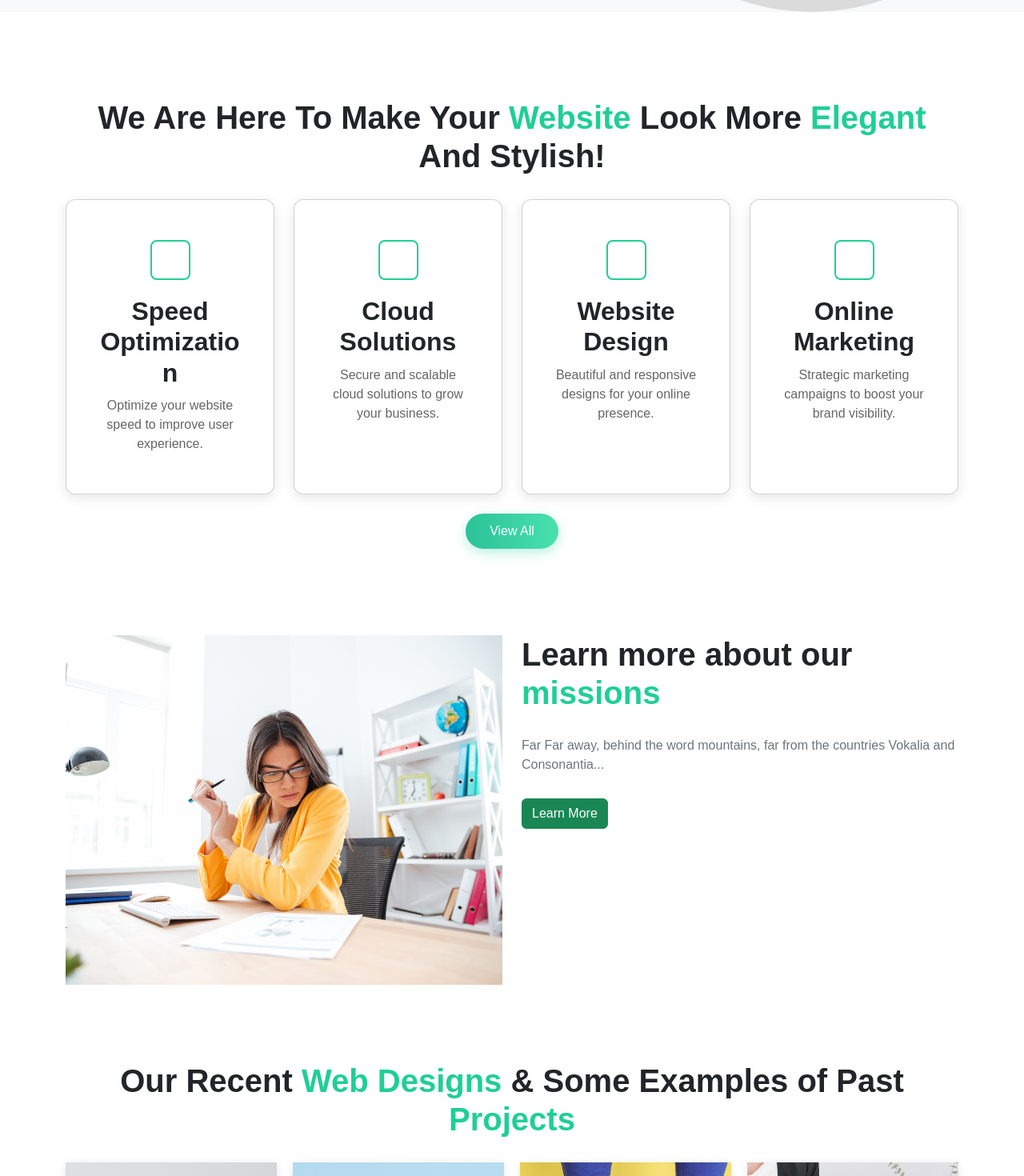
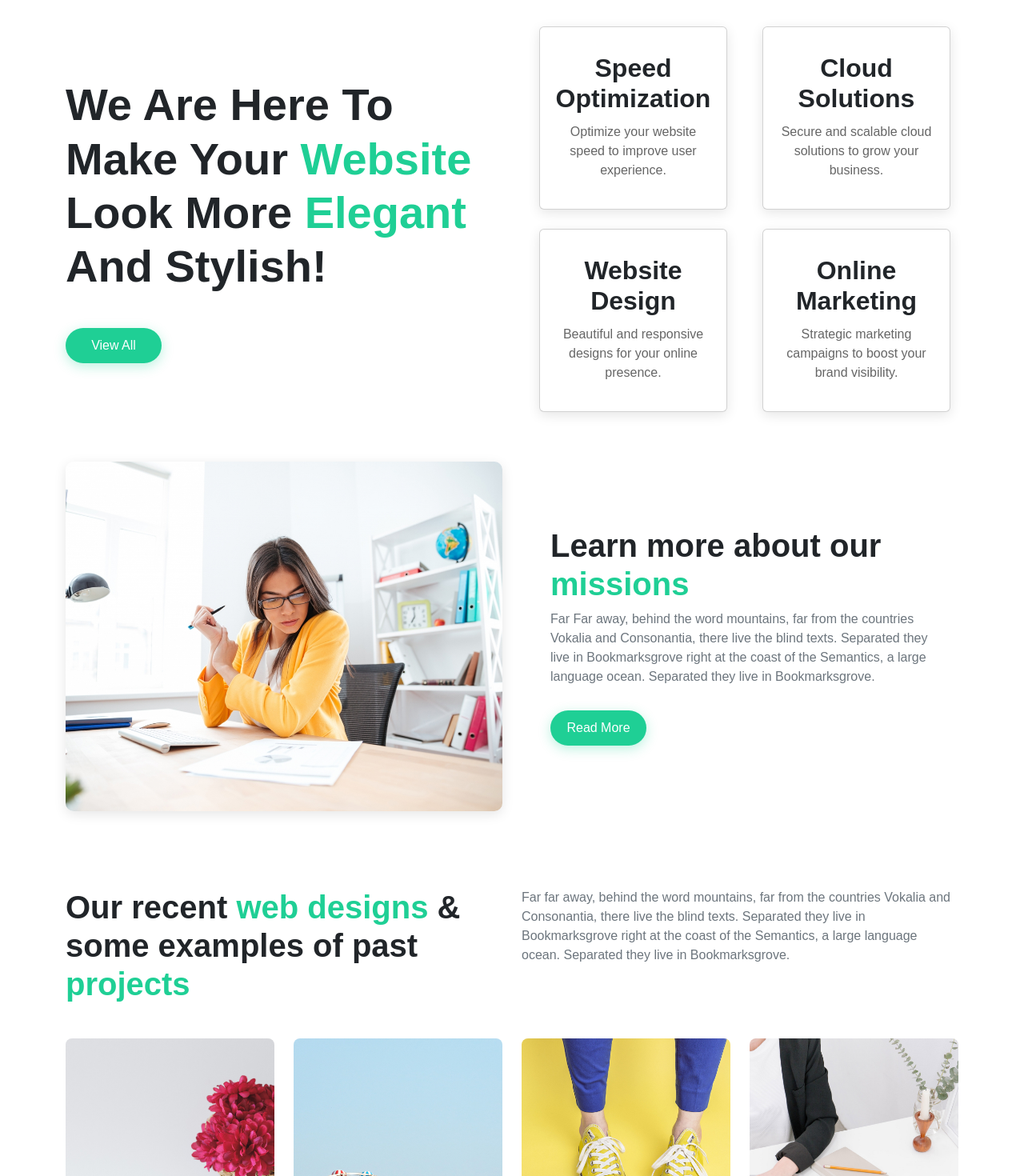
Before and after one commit to SalvatoreC94/proj-html-vuejs, a Vue app: page / in a window 1280 px wide. Shown: the part 680-2150 px from the top of the page at 80% size. Built offline with nearby package versions, Linux system fonts and the light colour scheme.

Commit message:
fixato main

```diff
--- a/src/components/AppMain.vue
+++ b/src/components/AppMain.vue
@@ -1,7 +1,58 @@
+<script>
+export default {
+  name: 'HomePage',
+  data() {
+    return {
+      services: [
+        { title: 'Speed Optimization', description: 'Optimize your website speed to improve user experience.' },
+        { title: 'Cloud Solutions', description: 'Secure and scalable cloud solutions to grow your business.' },
+        { title: 'Website Design', description: 'Beautiful and responsive designs for your online presence.' },
+        { title: 'Online Marketing', description: 'Strategic marketing campaigns to boost your brand visibility.' }
+      ],
+      projects: [
+        { src: '/public/img/images/ina-soulis-227104-unsplash-1024x1024.jpg', alt: 'Project 1' },
+        { src: '/public/img/images/sunisa-misa-531163-unsplash-1024x1024.jpg', alt: 'Project 2' },
+        { src: '/public/img/images/355H-1024x1024.jpg', alt: 'Project 3' },
+        { src: '/public/img/images/photo-1448932252197-d19750584e56-1024x1024.jpg', alt: 'Project 4' },
+        { src: '/public/img/images/business-competition-PB366D8-1024x1024.jpg', alt: 'Project 5' },
+        { src: '/public/img/images/cozy-sofa-in-living-room-PQR5AB9-1024x1024.jpg', alt: 'Project 6' },
+        { src: '/public/img/images/aa9a4539-PQGJ7HU-1024x1024.jpg', alt: 'Project 7' },
+        { src: '/public/img/images/cody-davis-253928-unsplash-1024x1024.jpg', alt: 'Project 8' }
+      ],
+      blogPosts: [
+        {
+          title: 'Marketing Ideas',
+          image: '/public/img/images/serious-businesswoman-with-documents-talking-on-P9Q6LX6-1024.jpg',
+          date: 'May 24, 2018 - Alex',
+          excerpt: 'Explore new marketing strategies to increase your sales.'
+        },
+        {
+          title: 'Rest During Working Hours',
+          image: '/public/img/images/Businessman-at-the-desk-in-his-office-resting--1024x768.jpg',
+          date: 'May 24, 2018 - Alex',
+          excerpt: 'Understanding the balance between work and rest.'
+        },
+        {
+          title: 'Develop Your Startup Idea',
+          image: '/public/img/images/simple-home-office-with-tree-PBXRXYB-large-1024x768.jpg',
+          date: 'May 24, 2018 - Alex',
+          excerpt: 'From idea to execution: steps to start your business.'
+        }
+      ],
+      pricing:[
+        { title: 'Designing', cost: '$10 / Design', features: ['Creative design enabled', 'Vibrant color usage', 'Eye-catching design', 'Extreme typography', 'Exceptional design'] },
+        { title: 'Development', cost: '$15 / Design', features: ['Creative design enabled', 'Vibrant color usage', 'Eye-catching design', 'Extreme typography', 'Exceptional design'] },
+        { title: 'SEO', cost: '$10 / Product', features: ['Creative design enabled', 'Vibrant color usage', 'Eye-catching design', 'Extreme typography', 'Exceptional design'] }
+      ]
+    };
+  }
+};
+</script>
+
 <template>
   <main>
     <!-- Header Section -->
-    <header class="header-section container-fluid p-0">
+    <header class="header-section container-fluid">
   <div class="row">
     <div class="col-lg-6 d-flex flex-column justify-content-center align-items-start p-5">
       <p class="experience-text">17 YEARS OF EXPERIENCE</p>
@@ -25,45 +76,64 @@
 
 
     <!-- Services Section -->
-    <section class="services-section text-center my-5">
-  <div class="container">
-    <h2>We Are Here To Make Your <span class="highlight">Website</span> Look More <span class="highlight">Elegant</span> And Stylish!</h2>
-    <div class="row mt-4">
-      <div class="col-md-6 col-lg-3 mb-4" v-for="service in services" :key="service.title">
-        <div class="card service-card">
-          <div class="card-body">
-            <div class="service-icon"><!-- Placeholder for icon if needed --></div>
+    <section class="services-section text-center m my-5">
+  <div class="container d-flex align-items-center">
+    <!-- Testo a sinistra -->
+    <div class="text-container  col-md-6">
+      <h1>We Are Here To Make Your <span class="highlight">Website</span> Look More <span class="highlight">Elegant</span> And Stylish!</h1>
+      <button class="btn btn-success view-all-btn mt-4">View All</button>
+    </div>
+
+    <!-- Carte a destra -->
+    <div class="cards-container row col-md-6">
+      <div class="col-md-6 col-lg-6 mb-4" v-for="service in services" :key="service.title">
+        <div class="card service-card h-100">
+          <div class="card-body d-flex flex-column">
+            <div class="service-icon mb-3"><!-- Placeholder per l'icona --></div>
             <h5 class="card-title">{{ service.title }}</h5>
             <p class="card-text">{{ service.description }}</p>
           </div>
         </div>
       </div>
     </div>
-    <button class="btn btn-success view-all-btn">View All</button>
   </div>
 </section>
+
+
 
 
     <!-- Mission Section -->
     <section class="mission-section container my-5">
   <div class="row">
     <div class="col-md-6">
-          <img src="/public/img/images/businesswoman-analysing-document-P8WSNMC-1024x820.jpg" alt="Mission Image" class="img-fluid" />
+      <img src="/public/img/images/businesswoman-analysing-document-P8WSNMC-1024x820.jpg" alt="Mission Image" class="img-fluid main-image" />
     </div>
-        <div class="col-md-6">
+    <div class="col-md-6 d-flex flex-column justify-content-center p-5">
       <h2>Learn more about our <span class="highlight">missions</span></h2>
-          <p>Far Far away, behind the word mountains, far from the countries Vokalia and Consonantia...</p>
-          <button class="btn btn-success">Learn More</button>
+      <p>Far Far away, behind the word mountains, far from the countries Vokalia and Consonantia, there live the blind texts. Separated they live in Bookmarksgrove right at the coast of the Semantics, a large language ocean. Separated they live in Bookmarksgrove.</p>
+      <button class="btn btn-success">Read More</button>
     </div>
   </div>
 </section>
 
+
+
     <!-- Recent Projects Section -->
     <section class="recent-projects py-5">
   <div class="container">
-        <h2 class="text-center">Our Recent <span class="highlight">Web Designs</span> & Some Examples of Past <span class="highlight">Projects</span></h2>
-        <div class="projects-grid">
-          <div class="project-card" v-for="project in projects" :key="project.alt">
+    <div class="row">
+
+      <div class="col-lg-6 d-flex flex-column justify-content-center">
+        <h2>Our recent <span class="highlight">web designs</span> & some examples of past <span class="highlight">projects</span></h2>
+      </div>
+
+      <div class="col-lg-6">
+        <p>Far far away, behind the word mountains, far from the countries Vokalia and Consonantia, there live the blind texts. Separated they live in Bookmarksgrove right at the coast of the Semantics, a large language ocean. Separated they live in Bookmarksgrove.</p>
+      </div>
+    </div>
+
+    <div class="row mt-4 projects-grid">
+      <div class="col-md-3 project-card" v-for="project in projects" :key="project.alt">
         <img :src="project.src" :alt="project.alt" class="img-fluid" />
       </div>
     </div>
@@ -71,24 +141,33 @@
 </section>
 
     <!-- Stats Section -->
-    <section class="stats-section py-5 bg-light">
+    <section class="stats-section py-5">
   <div class="container">
-        <div class="row justify-content-center">
-          <div class="col-md-4 text-center">
-            <h2>280</h2>
+    <div class="row align-items-center">
+
+      <div class="col-lg-6 stats-bg p-5 text-white">
+        <h2 class="display-4">280</h2>
         <p>PROJECTS</p>
+        <h2 class="display-4">+3,500</h2>
+        <p>USERS' COMMENTS</p>
+        <h2 class="display-4">100%</h2>
+        <p>HAPPY CLIENTS</p>
       </div>
-          <div class="col-md-4 text-center">
-            <h2>+3,500</h2>
-            <p>USERS' COMMENTS</p>
-          </div>
-          <div class="col-md-4 text-center">
-            <h2>100%</h2>
-            <p>HAPPY CLIENTS</p>
+
+
+      <div class="col-lg-6 p-5">
+        <h2>We <span class="highlight">Love</span> What We Do</h2>
+        <p>Far far away, behind the word mountains, far from the countries Vokalia and Consonantia, there live the blind texts...</p>
+        <ul>
+          <li><i class="check-icon"></i> Far far away, behind the word mountains</li>
+          <li><i class="check-icon"></i> Large language ocean</li>
+          <li><i class="check-icon"></i> Far from the countries Vokalia and Consonantia</li>
+        </ul>
       </div>
     </div>
   </div>
 </section>
+
 
     <!-- Pricing Section -->
     <section class="pricing-section py-5">
@@ -176,59 +255,11 @@
     </div>
   </div>
 </section>
+
   </main>
 </template>
 
-<script>
-export default {
-  name: 'HomePage',
-  data() {
-    return {
-      services: [
-        { title: 'Speed Optimization', description: 'Optimize your website speed to improve user experience.' },
-        { title: 'Cloud Solutions', description: 'Secure and scalable cloud solutions to grow your business.' },
-        { title: 'Website Design', description: 'Beautiful and responsive designs for your online presence.' },
-        { title: 'Online Marketing', description: 'Strategic marketing campaigns to boost your brand visibility.' }
-      ],
-      projects: [
-        { src: '/public/img/images/ina-soulis-227104-unsplash-1024x1024.jpg', alt: 'Project 1' },
-        { src: '/public/img/images/sunisa-misa-531163-unsplash-1024x1024.jpg', alt: 'Project 2' },
-        { src: '/public/img/images/355H-1024x1024.jpg', alt: 'Project 3' },
-        { src: '/public/img/images/photo-1448932252197-d19750584e56-1024x1024.jpg', alt: 'Project 4' },
-        { src: '/public/img/images/business-competition-PB366D8-1024x1024.jpg', alt: 'Project 5' },
-        { src: '/public/img/images/cozy-sofa-in-living-room-PQR5AB9-1024x1024.jpg', alt: 'Project 6' },
-        { src: '/public/img/images/aa9a4539-PQGJ7HU-1024x1024.jpg', alt: 'Project 7' },
-        { src: '/public/img/images/cody-davis-253928-unsplash-1024x1024.jpg', alt: 'Project 8' }
-      ],
-      blogPosts: [
-        {
-          title: 'Marketing Ideas',
-          image: '/public/img/images/serious-businesswoman-with-documents-talking-on-P9Q6LX6-1024.jpg',
-          date: 'May 24, 2018 - Alex',
-          excerpt: 'Explore new marketing strategies to increase your sales.'
-        },
-        {
-          title: 'Rest During Working Hours',
-          image: '/public/img/images/Businessman-at-the-desk-in-his-office-resting--1024x768.jpg',
-          date: 'May 24, 2018 - Alex',
-          excerpt: 'Understanding the balance between work and rest.'
-        },
-        {
-          title: 'Develop Your Startup Idea',
-          image: '/public/img/images/simple-home-office-with-tree-PBXRXYB-large-1024x768.jpg',
-          date: 'May 24, 2018 - Alex',
-          excerpt: 'From idea to execution: steps to start your business.'
-        }
-      ],
-      pricing:[
-        { title: 'Designing', cost: '$10 / Design', features: ['Creative design enabled', 'Vibrant color usage', 'Eye-catching design', 'Extreme typography', 'Exceptional design'] },
-        { title: 'Development', cost: '$15 / Design', features: ['Creative design enabled', 'Vibrant color usage', 'Eye-catching design', 'Extreme typography', 'Exceptional design'] },
-        { title: 'SEO', cost: '$10 / Product', features: ['Creative design enabled', 'Vibrant color usage', 'Eye-catching design', 'Extreme typography', 'Exceptional design'] }
-      ]
-    };
-  }
-};
-</script>
+
 
 <style scoped>
 .header-section {
@@ -284,105 +315,138 @@ p {
 .social-icons a:hover {
   color: #1fcf95;
 }
+.services-section .container {
+  display: flex;
+  justify-content: space-between;
+  align-items: center;
+}
 
-.services-section {
-  padding: 60px 0;
+.text-container {
   text-align: left;
+}
+
+.cards-container {
+  display: flex;
+  flex-wrap: wrap;
+}
+
+.card {
+  height: 100%;
+  box-shadow: 0 4px 15px rgba(0, 0, 0, 0.1);
+  margin: 10px;
+  display: flex;
+  flex-direction: column;
+  justify-content: space-between;
+  transition: transform 0.3s ease, box-shadow 0.3s ease, background-color 0.3s ease; /* Aggiungi transizioni */
+}
+
+/* Hover effetto */
+.card:hover {
+  transform: translateY(-5px);
+  background-color: #1fcf95;
+  box-shadow: 0 6px 20px rgba(0, 0, 0, 0.2);
+}
+
+.view-all-btn {
+  margin-top: 20px;
+}
+
+.main-image {
+  position: relative;
+  z-index: 2;
+  border-radius: 10px;
+  box-shadow: 0 4px 15px rgba(0, 0, 0, 0.1);
 }
 
 h2 {
   font-size: 2.5rem;
-  font-weight: 700;
-  margin-bottom: 30px;
+  font-weight: bold;
 }
 
 .highlight {
   color: #1fcf95;
-  font-weight: 700;
+  font-weight: bold;
 }
 
-.card-container {
-  display: flex;
-  justify-content: space-between;
+button.btn-success {
+  background-color: #1fcf95;
+  border: none;
+  width: 120px;
+  padding: 10px 20px;
+  border-radius: 30px;
+  box-shadow: 0 4px 15px rgba(31, 207, 149, 0.3);
 }
 
-.service-card {
-  background-color: #fff;
-  border-radius: 12px;
-  box-shadow: 0 4px 15px rgba(0, 0, 0, 0.1);
-  padding: 20px;
-  transition: transform 0.3s ease-in-out;
-  height: 100%;
+button.btn-success:hover {
+  background-color: #17a589;
+  box-shadow: 0 6px 20px rgba(31, 207, 149, 0.5);
 }
 
-.service-card:hover {
-  transform: translateY(-5px);
+.recent-projects h2 {
+  font-size: 2.5rem;
+  font-weight: bold;
+  line-height: 1.2;
+  margin-bottom: 20px;
 }
 
-.card-body {
-  padding: 30px 20px;
-  text-align: center;
+.recent-projects .highlight {
+  color: #1fcf95;
 }
 
-.card-title {
-  font-size: 1.25rem;
-  font-weight: 600;
-  margin-top: 15px;
+.recent-projects p {
+  font-size: 1rem;
+  color: #6c757d;
 }
 
-.card-text {
-  font-size: 1rem;
-  color: #6c757d;
-  margin-top: 10px;
+.project-card img {
+  width: 100%;
+  height: auto;
+  border-radius: 8px;
+  transition: transform 0.3s ease;
 }
 
-.service-icon {
-  width: 50px;
-  height: 50px;
-  background-color: transparent;
-  border: 2px solid #1fcf95;
-  border-radius: 8px;
-  margin: 0 auto 20px;
-}
-
-.view-all-btn {
-  background: linear-gradient(90deg, rgba(43, 194, 152, 1) 0%, rgba(72, 225, 173, 1) 100%);
-  border: none;
-  border-radius: 50px;
-  padding: 10px 30px;
-  font-size: 1rem;
-  color: #fff;
-  transition: background 0.3s ease-in-out;
-  box-shadow: 0 5px 15px rgba(31, 207, 149, 0.3);
-}
-
-.view-all-btn:hover {
-  background: rgba(31, 207, 149, 1);
-  box-shadow: 0 8px 25px rgba(31, 207, 149, 0.5);
-}
-
-
-.mission-section img {
-  max-width: 100%;
-  height: auto;
-}
-
-.projects-grid {
-  display: grid;
-  grid-template-columns: repeat(4, 1fr);
-  gap: 20px;
-}
-
-.projects-grid img {
-  width: 100%;
-  height: auto;
-  box-shadow: 0 2px 10px rgba(0, 0, 0, 0.1);
+.project-card:hover img {
+  transform: scale(1.05);
 }
 
 .stats-section {
-  background-color: #e9ecef;
-  padding: 50px 0;
+  position: relative;
+  background-color: #f8f9fa;
 }
+
+.stats-bg {
+  background-color: #1fcf95;
+  border-radius: 15px;
+  color: #fff;
+  padding: 40px;
+}
+
+h2 .highlight {
+  color: #1fcf95;
+}
+
+.check-icon {
+  color: #1fcf95;
+  margin-right: 10px;
+}
+
+ul {
+  list-style: none;
+  padding: 0;
+}
+
+ul li {
+  font-size: 1.2rem;
+  margin-bottom: 10px;
+}
+
+ul li::before {
+  content: '\2713';
+  color: #1fcf95;
+  font-weight: bold;
+  margin-right: 10px;
+}
+
 
 .pricing-section .pricing-card {
   display: inline-block;
@@ -465,7 +529,7 @@ h2 {
   box-shadow: 0 4px 15px rgba(0, 0, 0, 0.1);
   transition: all 0.3s ease-in-out;
   z-index: 3;
-  margin-top: -30px; /* Overlap with image */
+  margin-top: -30px;
 }
 
 .blog-card:hover {
@@ -551,15 +615,6 @@ h2 {
   align-items: center;
 }
 
-.input-group .form-control {
-  background-color: rgba(255, 255, 255, 0.1);
-  border: none;
-  border-radius: 50px;
-  color: #fff;
-  padding: 15px;
-  max-width: 300px;
-}
-
 .input-group .btn {
   border-radius: 50px;
   padding: 15px 30px;
@@ -570,4 +625,5 @@ h2 {
   background-color: #222;
   color: #fff;
 }
+
 </style>
```
Also changed, not shown: src/components/AppHeader.vue (+6 -2 lines). Lines whose indentation alone changed are shown as unchanged.
